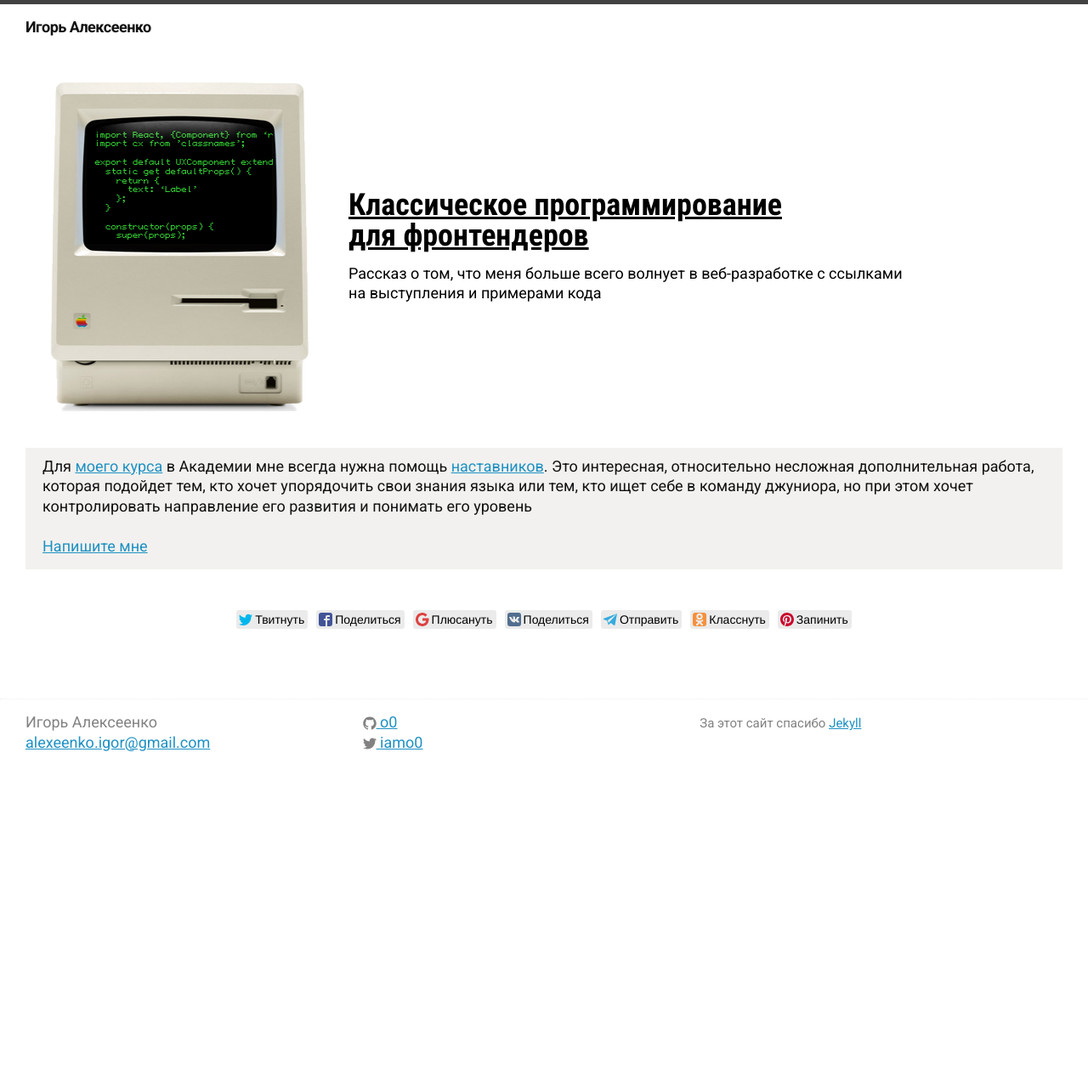
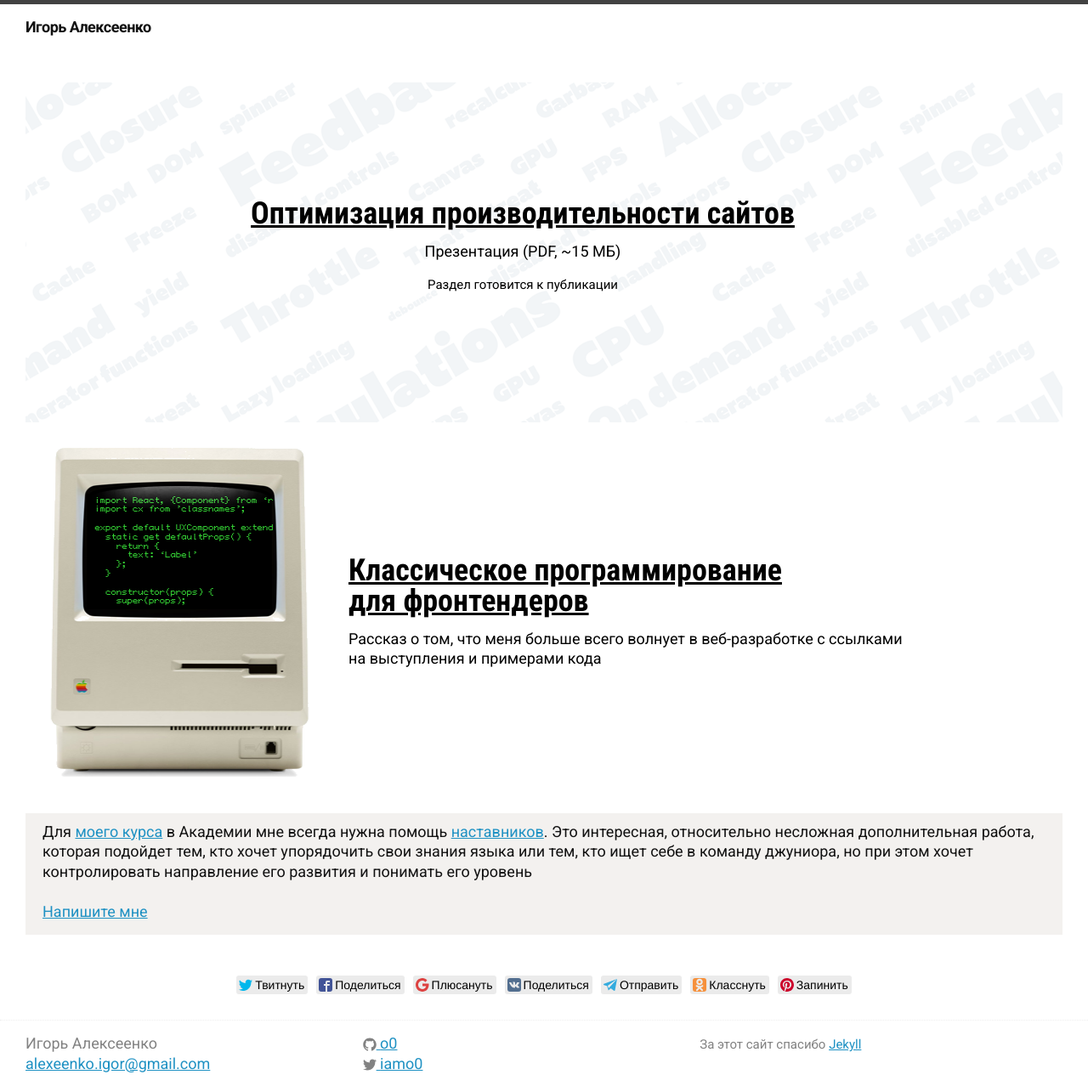
Before and after one commit to o0/o0.github.io, a Jekyll site: the page built from index.html, in a window 1280 px wide. Shown: the whole page at 85% size. Built offline with Jekyll 4.4.1, drawn with Linux system fonts in a browser that asks for light colours; comment, search, counter and statistics services are not loaded; before the commit the page ends 900 px from its top, so only the background shows below that.

Commit message:
Добавлена ссылка на презентацию

```diff
--- a/index.html
+++ b/index.html
@@ -1,6 +1,16 @@
 ---
 layout: default
 ---
+
+<a class="post-preview-link" href="/share/treat-or-treat.pdf" target="_blank">
+  <article class="post-preview" style="height: 400px; background: url(/assets/images/gpu/cover.png) center repeat;">
+    <div class="post-preview-content" style="margin: 0 auto; text-align: center;">
+      <h3 class="post-preview-title">Оптимизация производительности сайтов</h3>
+      <p class="post-preview-text">Презентация (PDF, ~15 МБ)</p>
+      <p><small>Раздел готовится к&nbsp;публикации</small></p>
+    </div>
+  </article>
+</a>
 
 <a class="post-preview-link" href="/trees">
   <article class="post-preview">
```
Also changed, not shown: assets/images/gpu/cover.png (added), 1 other file.
